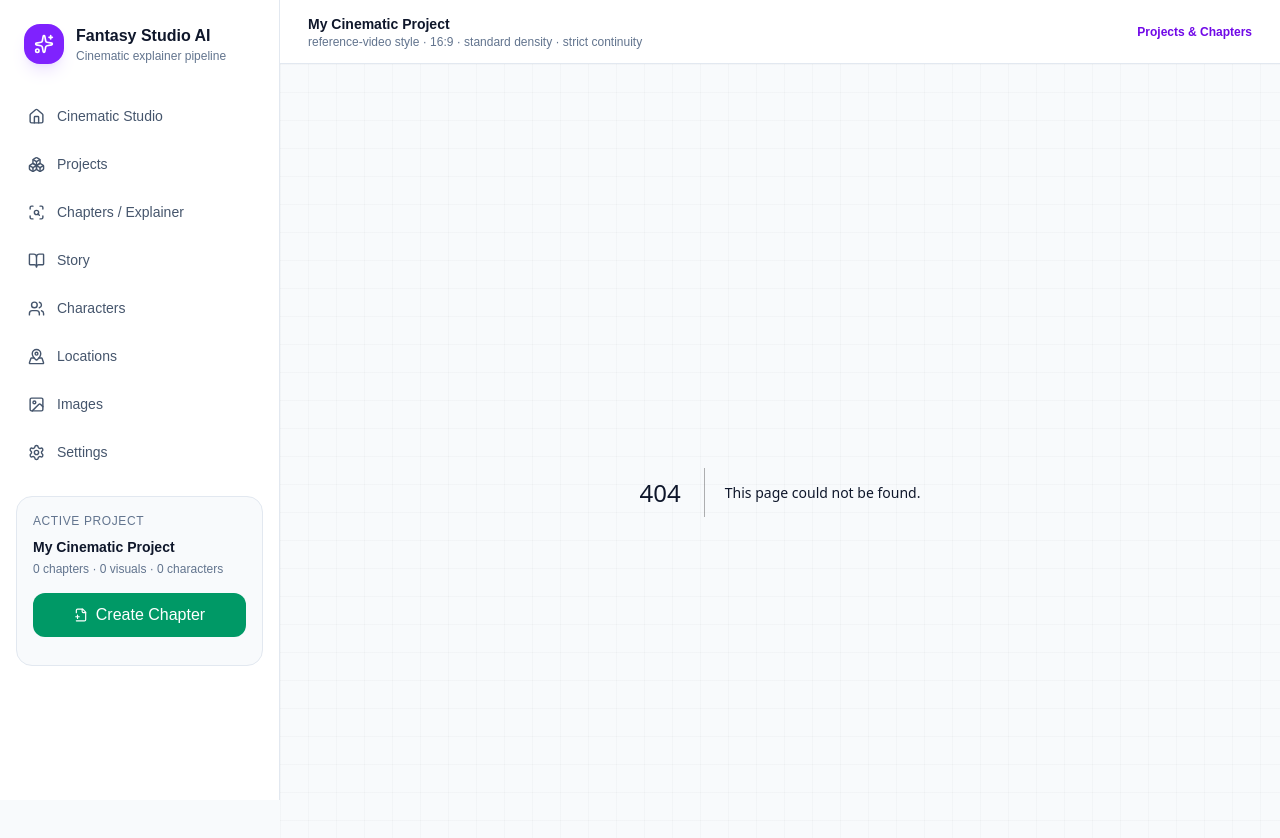
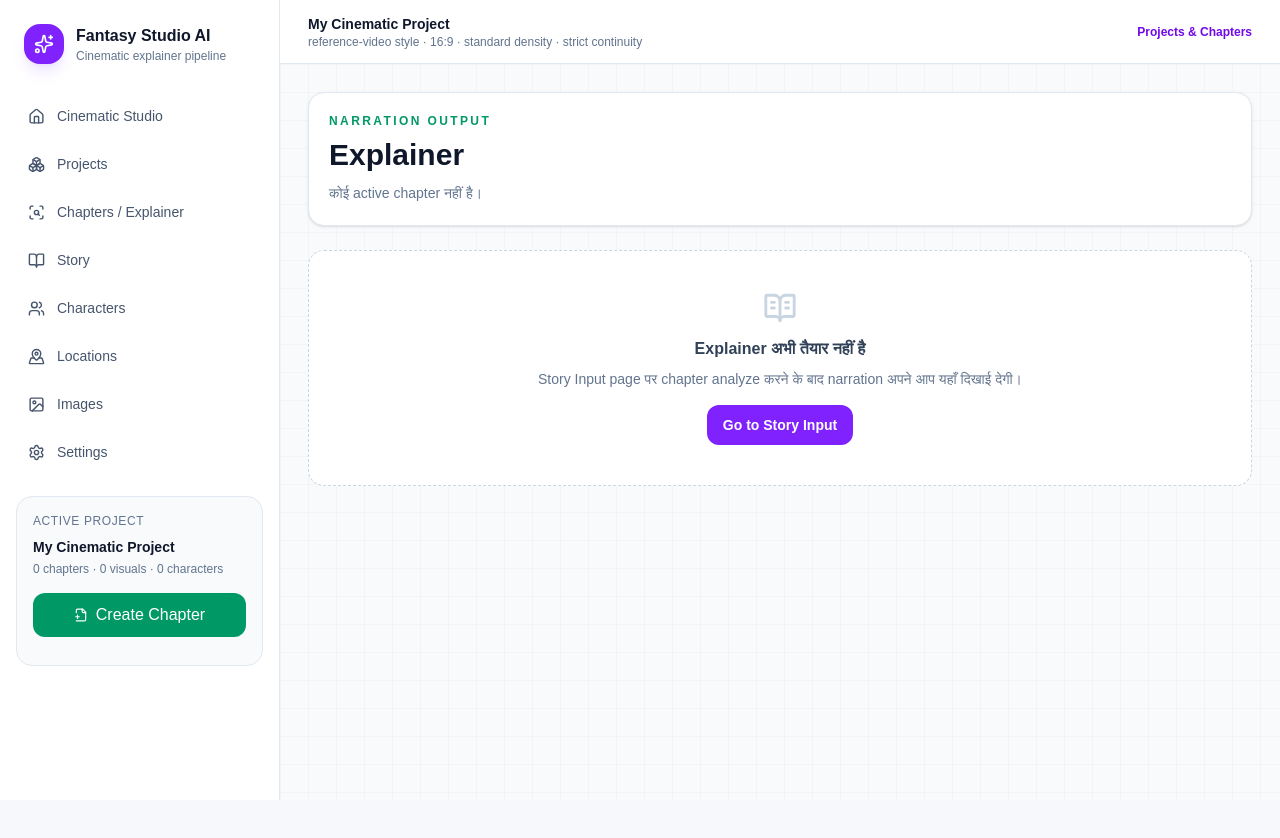
Before and after one commit to shuvinexofficial143-design/Fantasy-manga, a Next.js app: page /explainer in a window 1280 px wide. Before the commit this address had no page. Shown: the top 838 px of the page. After the commit the page ends 800 px from the top, so only its background shows below. Built offline with nearby package versions, Linux system fonts and the light colour scheme.

Commit message:
Add dedicated chapter explainer page

```diff
--- /dev/null
+++ b/app/explainer/page.tsx
@@ -0,0 +1,43 @@
+"use client";
+
+import Link from "next/link";
+import {BookOpenText,Copy} from "lucide-react";
+import {useState} from "react";
+import {useProject} from "@/components/project-provider";
+
+export default function ExplainerPage(){
+  const {project}=useProject();
+  const [copied,setCopied]=useState(false);
+  const novel=project.novelImport||{novelTitle:"",locked:false,currentChapter:1,autoGenerate:false,chapters:[],errorLog:[]};
+  const chapter=novel.chapters.find((item)=>item.number===novel.currentChapter);
+
+  const copy=async()=>{
+    if(!chapter?.explainer)return;
+    await navigator.clipboard.writeText(chapter.explainer);
+    setCopied(true);
+    window.setTimeout(()=>setCopied(false),1600);
+  };
+
+  return <div className="mx-auto max-w-5xl space-y-6">
+    <section className="rounded-2xl border border-slate-200 bg-white p-5 shadow-sm">
+      <div className="flex flex-col gap-4 sm:flex-row sm:items-end sm:justify-between">
+        <div>
+          <div className="text-xs font-black uppercase tracking-[.2em] text-emerald-600">Narration Output</div>
+          <h1 className="mt-2 text-3xl font-black">Explainer</h1>
+          <p className="mt-2 text-sm leading-6 text-slate-500">{chapter?"Chapter "+chapter.number+" · "+(chapter.title||"Untitled"):"कोई active chapter नहीं है।"}</p>
+        </div>
+        {chapter?.explainer&&<button onClick={()=>void copy()} className="inline-flex items-center justify-center gap-2 rounded-xl bg-emerald-600 px-4 py-2.5 text-sm font-bold text-white"><Copy size={15}/>{copied?"Copied":"Copy Explainer"}</button>}
+      </div>
+    </section>
+
+    {chapter?.explainer?<section className="rounded-2xl border border-emerald-200 bg-white p-6 shadow-sm">
+      <div className="mb-4 flex items-center gap-2 font-black text-slate-900"><BookOpenText size={18} className="text-emerald-600"/> Copy-ready chapter narration</div>
+      <div className="whitespace-pre-wrap text-[15px] leading-7 text-slate-700">{chapter.explainer}</div>
+    </section>:<section className="rounded-2xl border border-dashed border-slate-300 bg-white p-10 text-center">
+      <BookOpenText className="mx-auto text-slate-300" size={34}/>
+      <div className="mt-3 font-black text-slate-700">Explainer अभी तैयार नहीं है</div>
+      <div className="mt-2 text-sm text-slate-500">Story Input page पर chapter analyze करने के बाद narration अपने आप यहाँ दिखाई देगी।</div>
+      <Link href="/novel" className="mt-4 inline-block rounded-xl bg-violet-600 px-4 py-2.5 text-sm font-bold text-white">Go to Story Input</Link>
+    </section>}
+  </div>;
+}
```
